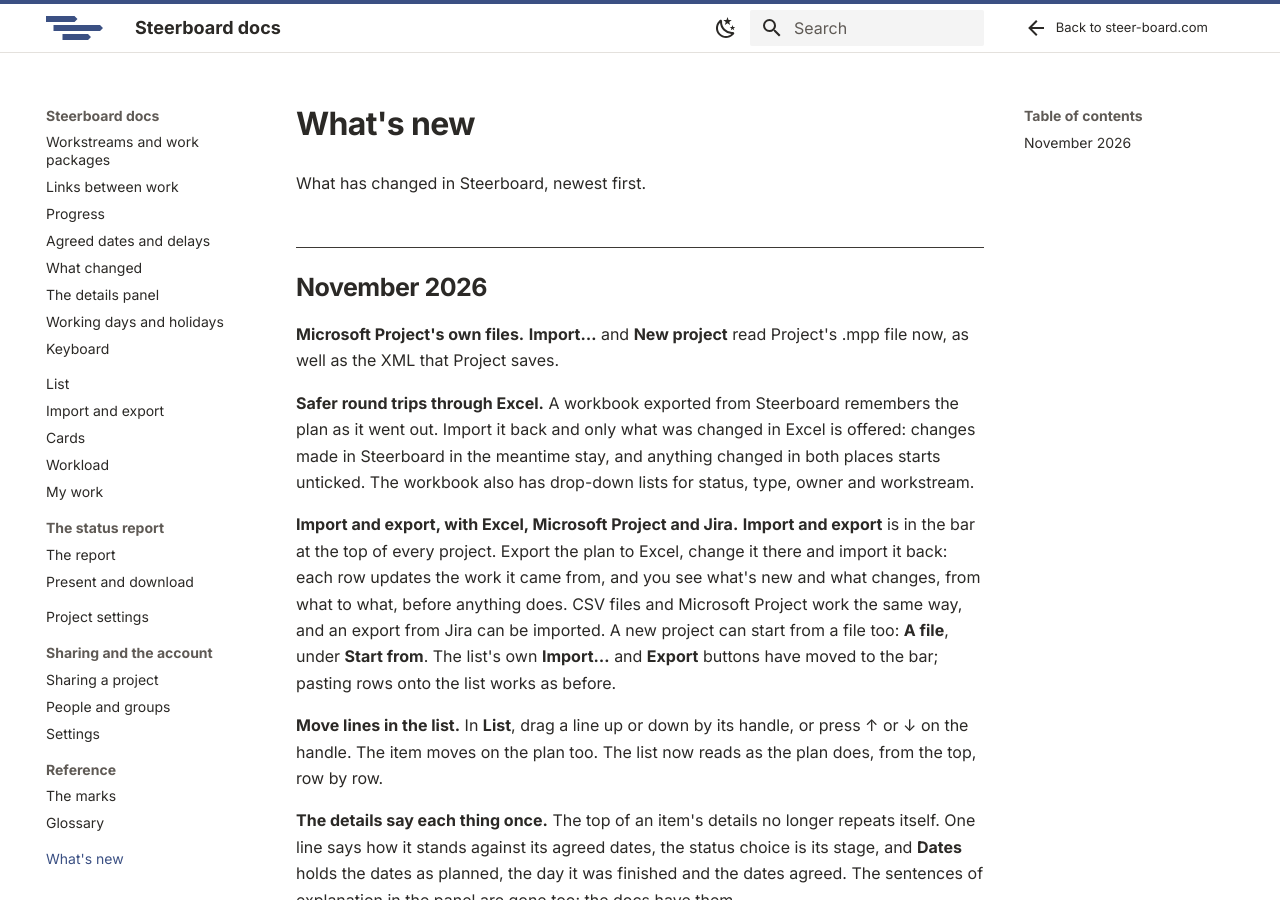
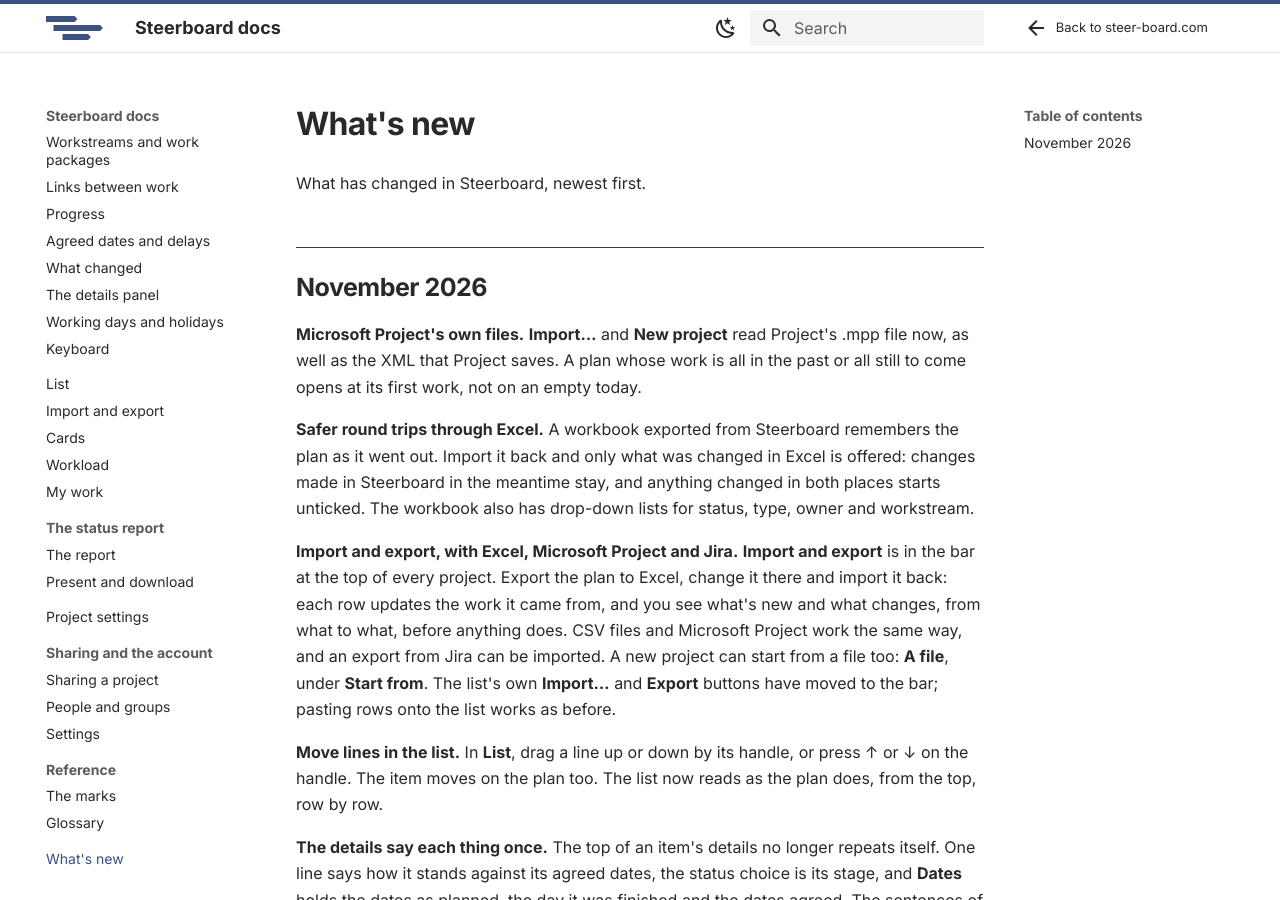
Before and after one commit to mistahcase/steerboard-docs, an MkDocs documentation site: the page built from pages/whats-new.md, in a window 1280 px wide and 900 px high. Built offline with MkDocs 1.6.1 and Material for MkDocs 9.7.7, drawn with Linux system fonts in a browser that asks for light colours.

Commit message:
A plan that's all in the past or all to come opens at its work
Found bringing in real Microsoft Project files for the owner (2026-11-19:
"Can you find another sample mpp plan online somewhere which might be
more realistic?"): a house-building plan from 2008 opened the board on
an empty today, and only Fit showed it.

- The board opens at today when the plan has work on either side of it,
  or none, as before; otherwise at its first work, placed as Fit places
  the plan's start (SCENARIOS QF4). Today still goes to today.
- ui:check starts a project from a file of 2008 and finds its work in
  view.
- A Project file's note on links with a wait: "3 links have a wait on
  them", not "on it".

Co-Authored-By: Claude Opus 5.5 <noreply@anthropic.com>

```diff
--- a/pages/whats-new.md
+++ b/pages/whats-new.md
@@ -5,7 +5,9 @@ What has changed in Steerboard, newest first.
 ## November 2026
 
 **Microsoft Project's own files.** **Import…** and **New project** read
-Project's .mpp file now, as well as the XML that Project saves.
+Project's .mpp file now, as well as the XML that Project saves. A plan whose
+work is all in the past or all still to come opens at its first work, not on
+an empty today.
 
 **Safer round trips through Excel.** A workbook exported from Steerboard
 remembers the plan as it went out. Import it back and only what was changed in
```
